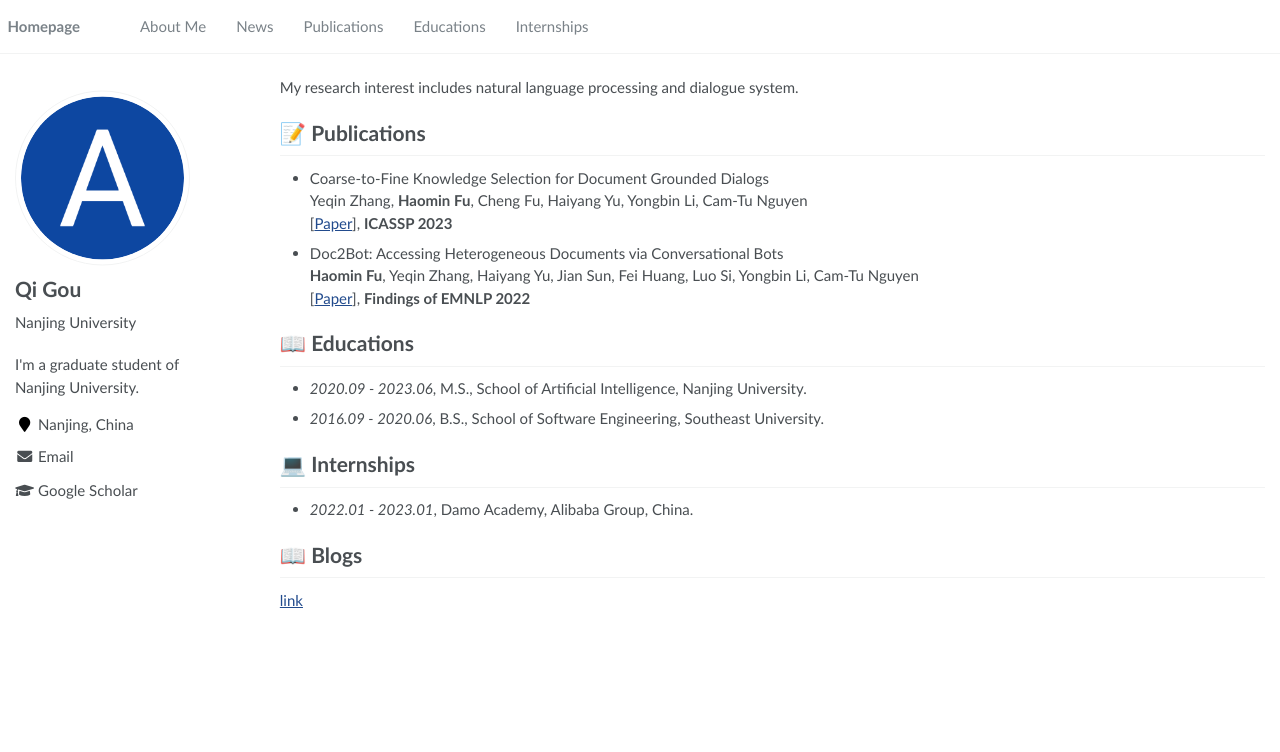
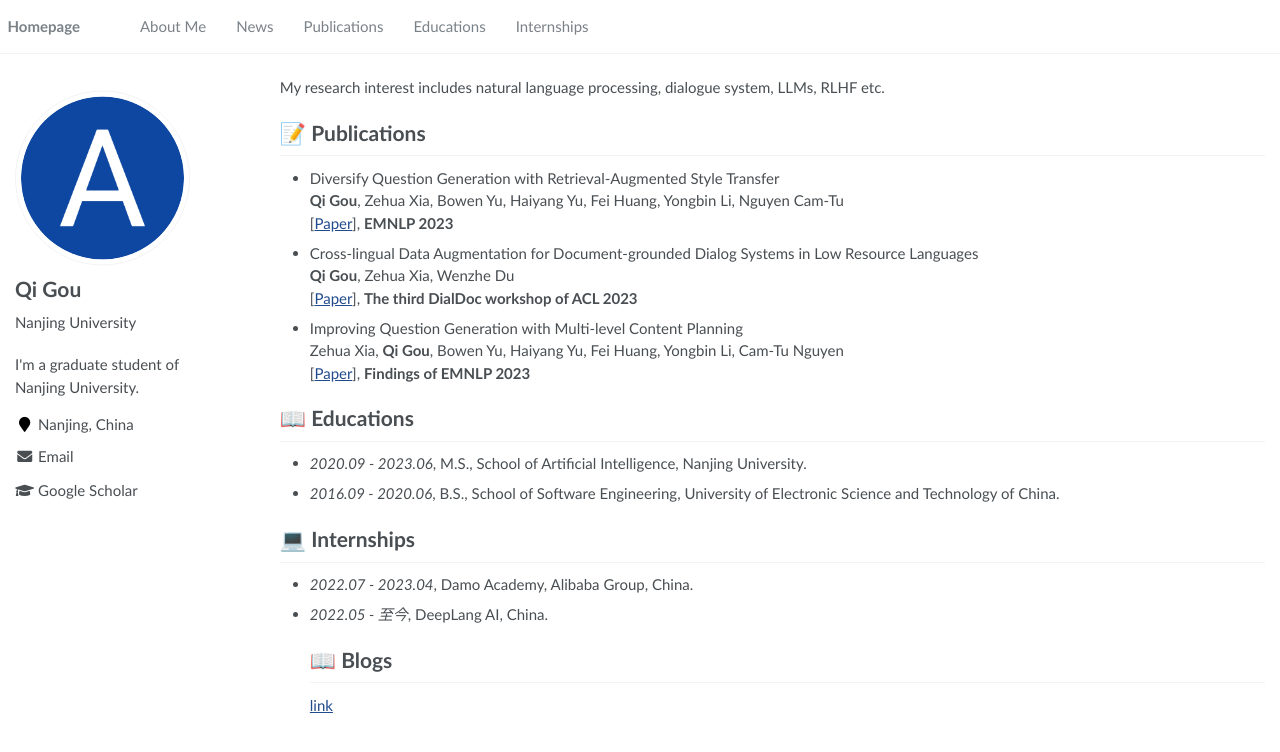
Before and after one commit to gouqi666/gouqi666.github.io, a Jekyll site: the page built from _pages/about.md, in a window 1280 px wide. Shown: the top 752 px of the page. Built offline with Jekyll 4.4.1, drawn with Linux system fonts in a browser that asks for light colours.

Commit message:
update paper

```diff
--- a/_pages/about.md
+++ b/_pages/about.md
@@ -19,7 +19,7 @@ redirect_from:
 
 [//]: # (Lorem ipsum dolor sit amet, consectetur adipiscing elit. Vivamus ornare aliquet ipsum, ac tempus justo dapibus sit amet. Suspendisse condimentum, libero vel tempus mattis, risus risus vulputate libero, elementum fermentum mi neque vel nisl. Maecenas facilisis maximus dignissim. Curabitur mattis vulputate dui, tincidunt varius libero luctus eu. Mauris mauris nulla, scelerisque eget massa id, tincidunt congue felis. Sed convallis tempor ipsum rhoncus viverra. Pellentesque nulla orci, accumsan volutpat fringilla vitae, maximus sit amet tortor. Aliquam ultricies odio ut volutpat scelerisque. Donec nisl nisl, porttitor vitae pharetra quis, fringilla sed mi. Fusce pretium dolor ut aliquam consequat. Cras volutpat, tellus accumsan mattis molestie, nisl lacus tempus massa, nec malesuada tortor leo vel quam. Aliquam vel ex consectetur, vehicula leo nec, efficitur eros. Donec convallis non urna quis feugiat.)
 
-My research interest includes natural language processing and dialogue system.
+My research interest includes natural language processing, dialogue system, LLMs, RLHF etc.
 
 [//]: # (# 🔥 News)
 
@@ -28,21 +28,24 @@ My research interest includes natural language processing and dialogue system.
 [//]: # (- *2022.02*: &nbsp;🎉🎉 Lorem ipsum dolor sit amet, consectetur adipiscing elit. Vivamus ornare aliquet ipsum, ac tempus justo dapibus sit amet. )
 
 # 📝 Publications
-- Coarse-to-Fine Knowledge Selection for Document Grounded Dialogs \
-Yeqin Zhang, **Haomin Fu**, Cheng Fu, Haiyang Yu, Yongbin Li, Cam-Tu Nguyen \
-[[Paper](https://arxiv.org/pdf/2302.11849)], **ICASSP 2023**
+- Diversify Question Generation with Retrieval-Augmented Style Transfer \
+**Qi Gou**, Zehua Xia, Bowen Yu, Haiyang Yu, Fei Huang, Yongbin Li, Nguyen Cam-Tu \
+[[Paper](https://aclanthology.org/2023.emnlp-main.104.pdf)], **EMNLP 2023**
 
-- Doc2Bot: Accessing Heterogeneous Documents via Conversational Bots \
-**Haomin Fu**, Yeqin Zhang, Haiyang Yu, Jian Sun, Fei Huang, Luo Si, Yongbin Li, Cam-Tu Nguyen \
-[[Paper](https://arxiv.org/pdf/2210.11060)], **Findings of EMNLP 2022**
+- Cross-lingual Data Augmentation for Document-grounded Dialog Systems in Low Resource Languages \
+**Qi Gou**, Zehua Xia, Wenzhe Du \
+[[Paper](https://aclanthology.org/2023.dialdoc-1.1.pdf)], **The third DialDoc workshop of ACL 2023**
 
+- Improving Question Generation with Multi-level Content Planning \
+Zehua Xia, **Qi Gou**, Bowen Yu, Haiyang Yu, Fei Huang, Yongbin Li, Cam-Tu Nguyen \
+[[Paper](https://aclanthology.org/2023.findings-emnlp.57.pdf)], **Findings of EMNLP 2023**
 
 # 📖 Educations
 - *2020.09 - 2023.06*, M.S., School of Artificial Intelligence, Nanjing University.
-- *2016.09 - 2020.06*, B.S., School of Software Engineering, Southeast University.
+- *2016.09 - 2020.06*, B.S., School of Software Engineering, University of Electronic Science and Technology of China.
 
 # 💻 Internships
-- *2022.01 - 2023.01*, Damo Academy, Alibaba Group, China.
-
+- *2022.07 - 2023.04*, Damo Academy, Alibaba Group, China.
+- *2022.05 - 至今*, DeepLang AI, China.
 # 📖 Blogs
 [link](https://gouqi666.github.io/blogs)
```
